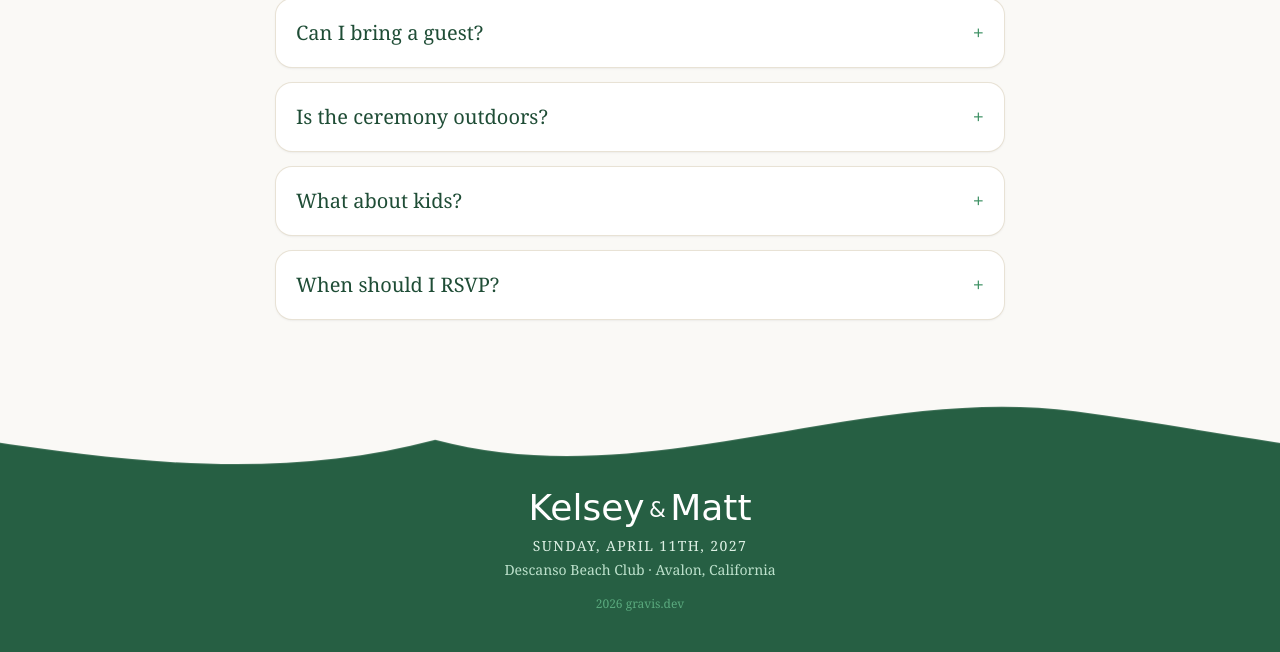
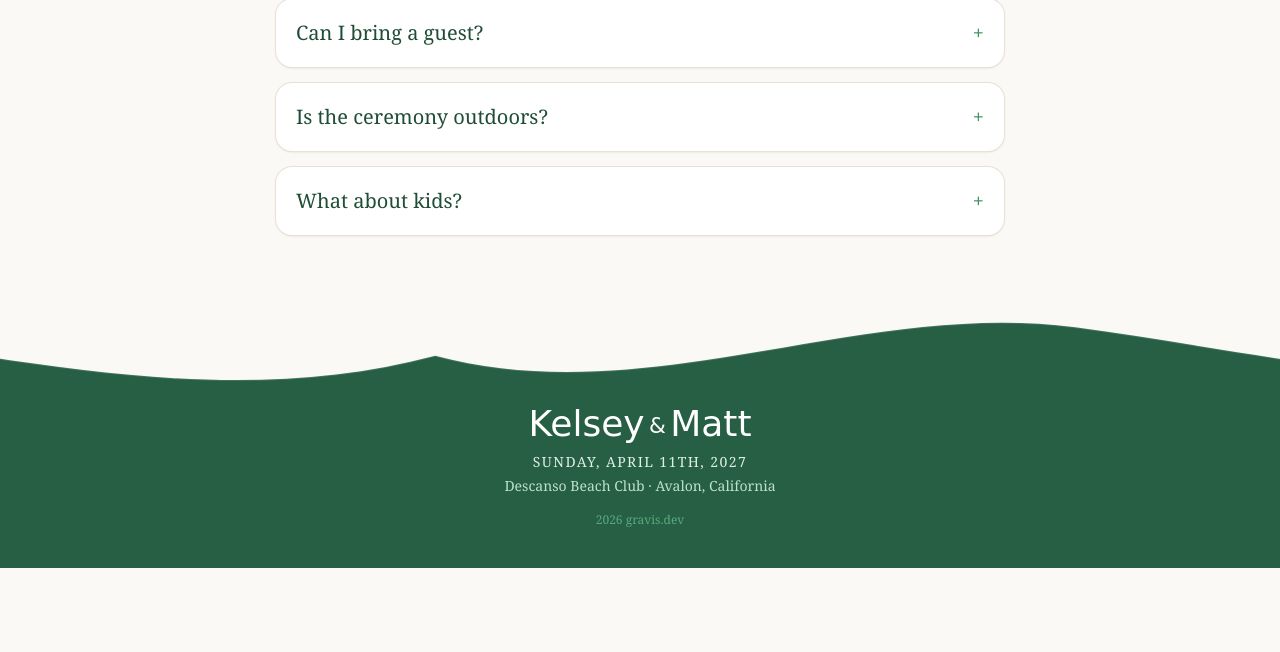
Before and after one commit to mcgrizzler/kelseymatt.wedding, a Laravel app: page /info in a window 1280 px wide. Shown: the part 1786-2438 px from the top of the page. After the commit the page ends 2354 px from the top, so only its background shows below. Run offline with Laravel 12, Linux system fonts and the light colour scheme; style sheets or scripts are compiled from the project's sources; some libraries are stand-ins or nearby versions.

Commit message:
Hide RSVP FAQ entry on info page

```diff
--- a/resources/views/info.blade.php
+++ b/resources/views/info.blade.php
@@ -85,7 +85,7 @@
                         ['Can I bring a guest?', 'Your invitation will note how many seats we\'ve saved for you. Please let us know on the RSVP.'],
                         ['Is the ceremony outdoors?', 'Yes! Everything takes place beachside. We\'ll have shade, water, and a tent ready just in case.'],
                         ['What about kids?', 'We love your little ones, but this will be an adults-only celebration so everyone can relax.'],
-                        ['When should I RSVP?', 'Kindly reply by ' . config('wedding.rsvp_deadline') . ' so we can finalize the headcount.'],
+                        // Temporarily hidden: ['When should I RSVP?', 'Kindly reply by ' . config('wedding.rsvp_deadline') . ' so we can finalize the headcount.'],
                     ];
                 @endphp
                 @foreach ($faqs as [$q, $a])
```
